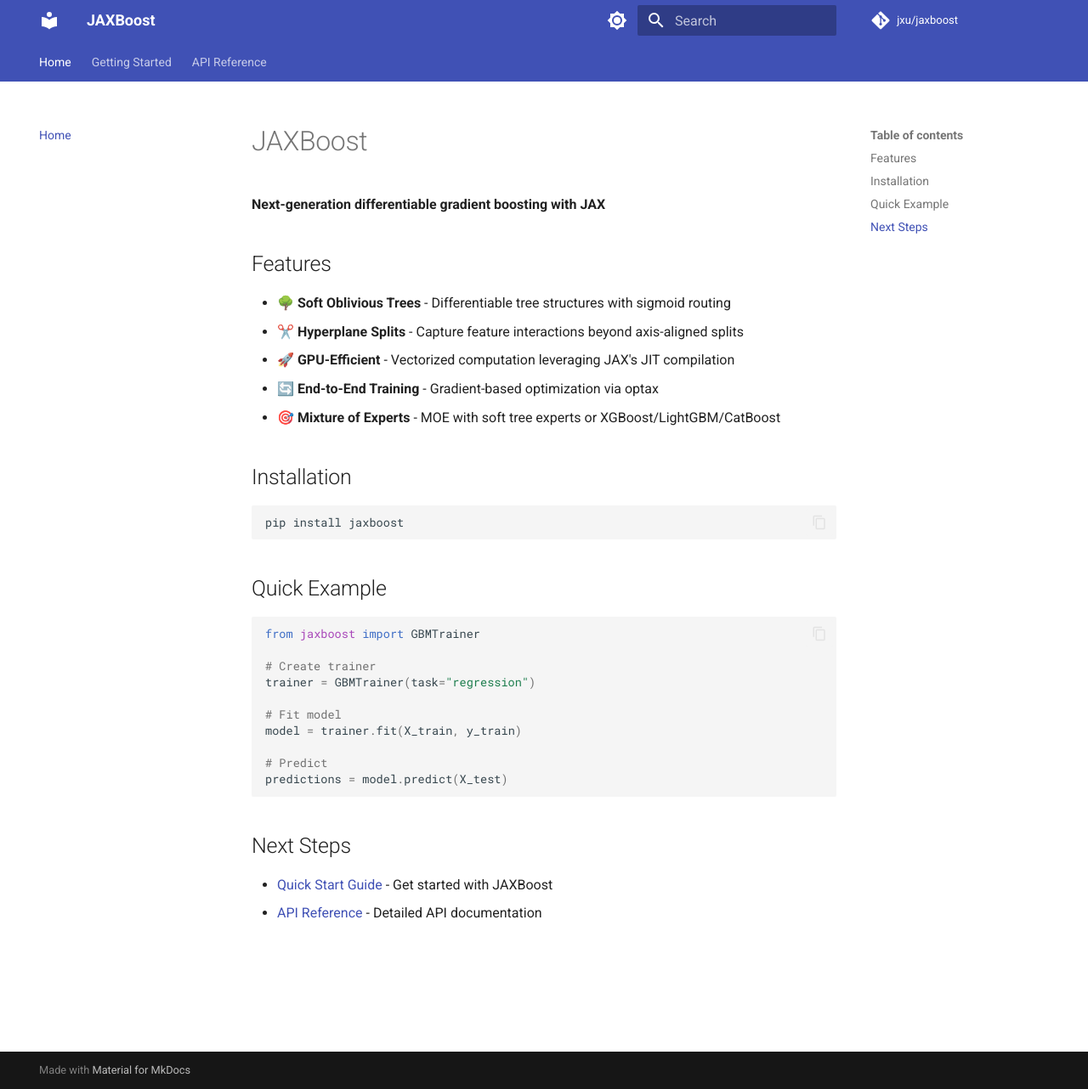
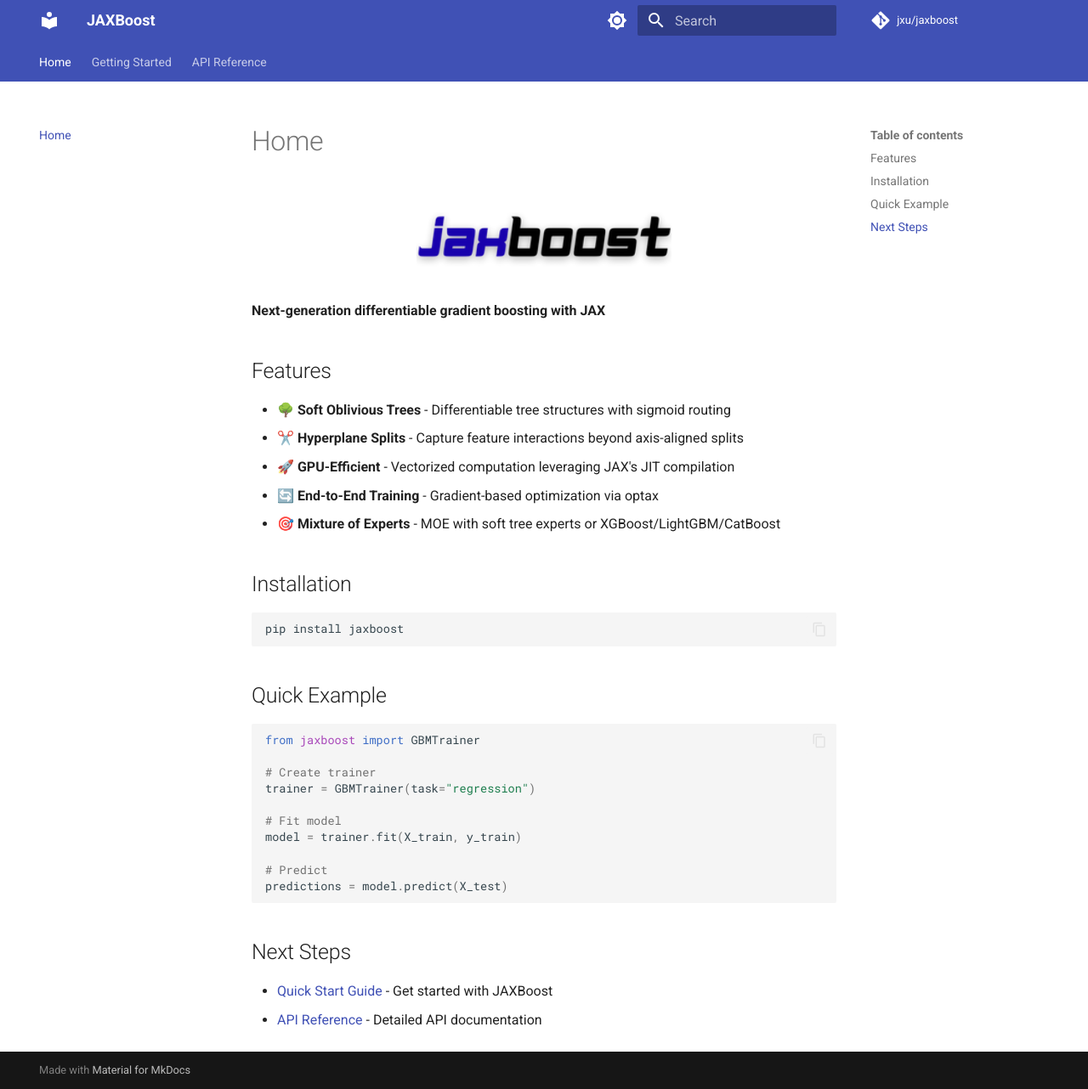
Before and after one commit to jxucoder/jaxboost, an MkDocs documentation site: the page built from docs/index.md, in a window 1280 px wide and 1282 px high. Shown: the whole window at 85% size. Built offline with MkDocs 1.6.1 and Material for MkDocs 9.7.7, drawn with Linux system fonts in a browser that asks for light colours; comment, search, counter and statistics services are not loaded.

Commit message:
Update README and documentation index to include project logo
- Added a centered logo image to both README.md and docs/index.md for improved visual appeal and branding.

```diff
--- a/docs/index.md
+++ b/docs/index.md
@@ -1,4 +1,6 @@
-# JAXBoost
+<p align="center">
+  <img src="assets/logo.png" alt="jaxboost" width="300">
+</p>
 
 **Next-generation differentiable gradient boosting with JAX**
 
```
Also changed, not shown: README.md (+3 -1 lines), assets/logo.png (added), docs/assets/logo.png (added).
